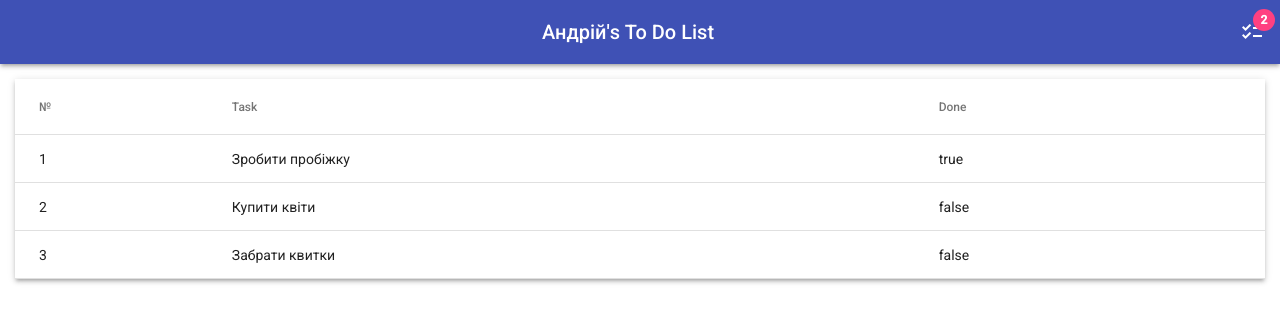
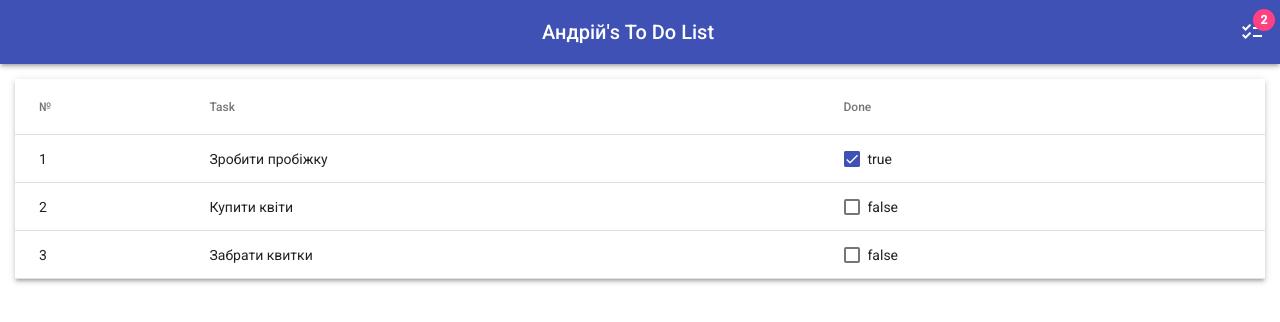
Before and after one commit to CherpakAndrii/ReactiveProgramming, an Angular app in the folder Lab3/todo/: page / in a window 1280 px wide. Shown: the top 322 px of the page. Built offline with nearby package versions, Linux system fonts and the light colour scheme.

Commit message:
checkboxes added

```diff
--- a/Lab3/todo/src/app/app.component.html
+++ b/Lab3/todo/src/app/app.component.html
@@ -16,7 +16,11 @@
     </ng-container>
     <ng-container matColumnDef="done">
       <th mat-header-cell *matHeaderCellDef>Done</th>
-      <td mat-cell *matCellDef="let item"> {{ item.complete }} </td>
+      <td mat-cell *matCellDef="let item">
+        <mat-checkbox [(ngModel)]="item.complete" color="primary">
+          {{ item.complete }}
+        </mat-checkbox>
+      </td>
     </ng-container>
     <tr mat-header-row *matHeaderRowDef="['id', 'task', 'done']"></tr>
     <tr mat-row *matRowDef="let row; columns: ['id', 'task', 'done'];"></tr>
```
